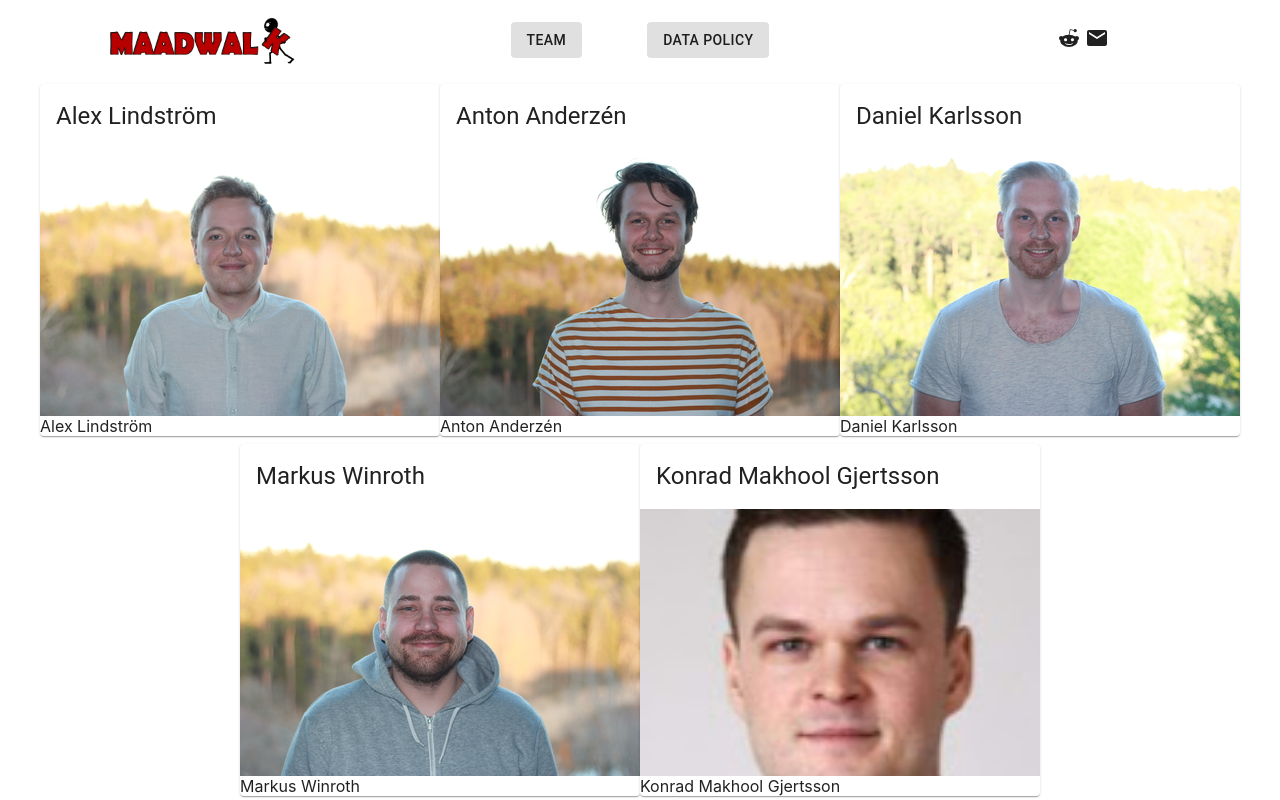
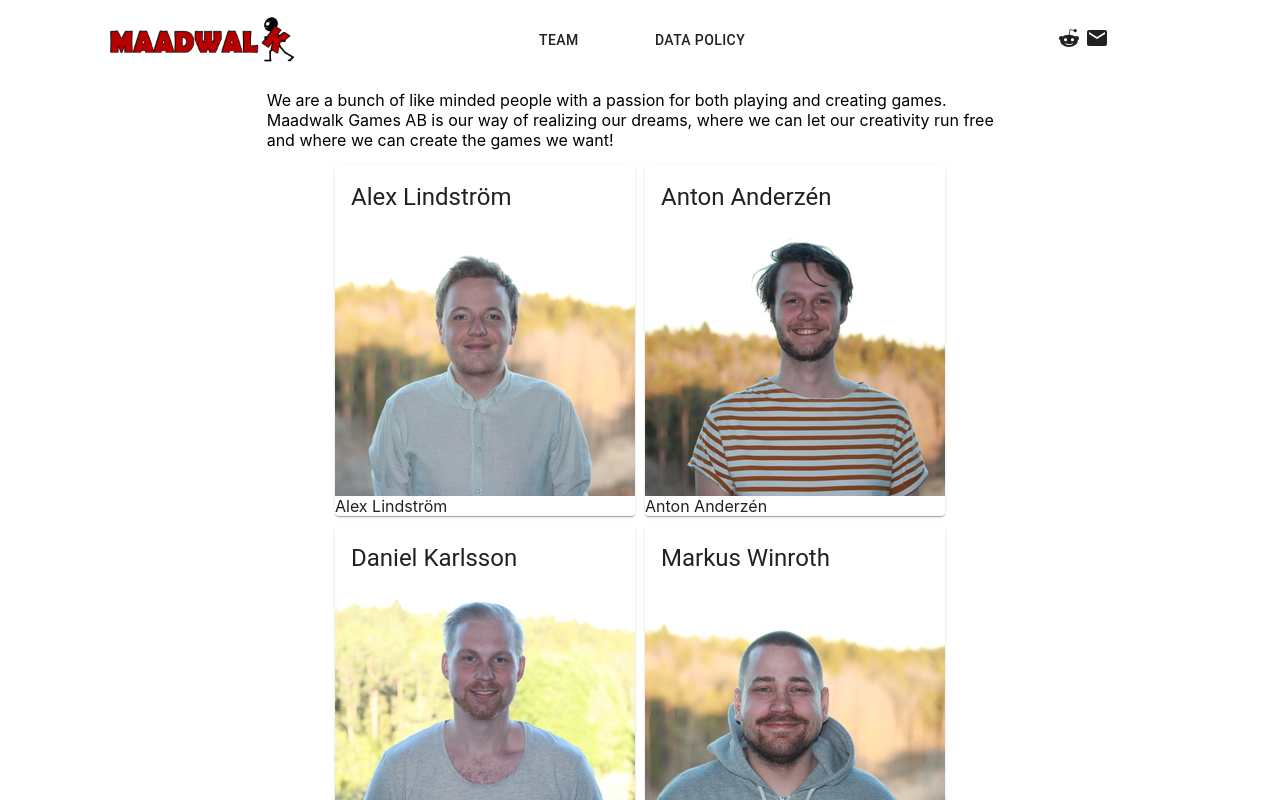
Before and after one commit to KGjertsson/maadwalks-website, a React (Create React App) app: page /team in a window 1280 px wide. Shown: the top 800 px of the page. Built offline with nearby package versions, Linux system fonts and the light colour scheme; no server answers; what aws-amplify would draw is missing.

Commit message:
polished teamview

```diff
--- a/src/components/NavigationButtons.tsx
+++ b/src/components/NavigationButtons.tsx
@@ -19,7 +19,7 @@ const NavigationButtons = () => {
           container
           spacing={3}
           direction='row'
-          justify='space-around'
+          justify='center'
           alignItems='center'
           className={classes.grid}
         >
@@ -28,7 +28,7 @@ const NavigationButtons = () => {
               <Button
                 disableElevation
                 className={classes.navigationButton}
-                variant='contained'
+                variant='text'
                 component={Link}
                 to={buttonLink}
                 key={buttonText}
--- a/src/styles/MaadwalkLogoStyles.tsx
+++ b/src/styles/MaadwalkLogoStyles.tsx
@@ -4,6 +4,7 @@ const useStyles = makeStyles((_: Theme) =>
   createStyles({
     img: {
       width: '200px',
+      height: '80px',
     },
     card: {
       width: '200px',
--- a/src/styles/NavigationButtons.tsx
+++ b/src/styles/NavigationButtons.tsx
@@ -17,6 +17,7 @@ const useStyles = makeStyles((_: Theme) =>
     navigationButton: {
       marginLeft: 16,
       marginRight: 16,
+      backgroundColor: 'white',
     },
   })
 );
--- a/src/styles/TeamViewStyles.tsx
+++ b/src/styles/TeamViewStyles.tsx
@@ -4,6 +4,7 @@ const useStyles = makeStyles((_: Theme) =>
   createStyles({
     grid: {
       height: 'calc(100vh - 80px)',
+      margin: '0px',
     },
   })
 );
--- a/src/views/TeamView.tsx
+++ b/src/views/TeamView.tsx
@@ -35,20 +35,41 @@ const TeamView = () => {
   const classes = useStyles();
 
   return (
+    <Grid container direction='column' justify='center' alignItems='center'>
+      <Grid
+        item
+        xs={12}
+        sm={10}
+        md={10}
+        lg={7}
+        xl={7}
+        style={{ margin: '10px' }}
+      >
+        We are a bunch of like minded people with a passion for both playing and
+        creating games. Maadwalk Games AB is our way of realizing our dreams,
+        where we can let our creativity run free and where we can create the
+        games we want!
+      </Grid>
       <Grid
         container
+        item
         direction='row'
         justify='center'
         alignItems='center'
         className={classes.grid}
+        xs={12}
+        sm={10}
+        md={10}
+        lg={8}
+        xl={8}
       >
         {teamMembers.map((teamInfo) => {
           return (
             <Grid item key={teamInfo.name}>
-            <Card>
+              <Card style={{ margin: '5px' }}>
                 <CardHeader title={teamInfo.name} />
                 <CardMedia
-                style={{ height: '267px', width: '400px' }}
+                  style={{ height: '267px', width: '300px' }}
                   image={teamInfo.image}
                 />
                 {teamInfo.name}
@@ -57,6 +78,7 @@ const TeamView = () => {
           );
         })}
       </Grid>
+    </Grid>
   );
 };
 
```
Lines whose indentation alone changed are shown as unchanged.
